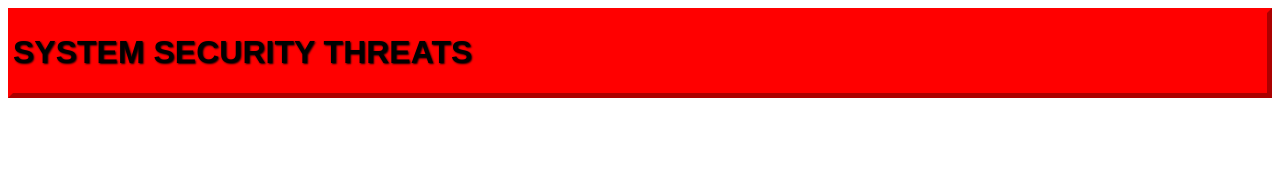
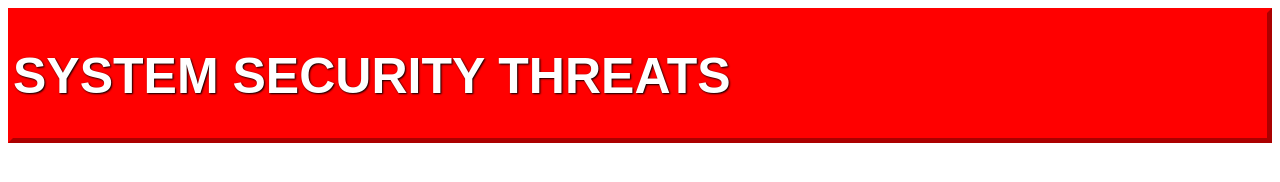
Before and after one commit to LordBamfordinho/poster, a plain HTML site: page index.html in a window 1280 px wide. Drawn offline with Linux system fonts and the light colour scheme.

Commit message:
Update style.css

```diff
--- a/css/style.css
+++ b/css/style.css
@@ -9,6 +9,8 @@ body{
 .whitebold{
     font-weight: bold;
     text-shadow: 1px 1px 2px black;
+    color: white;
+    font-size: 50px;
 }
 
 .header {
```
